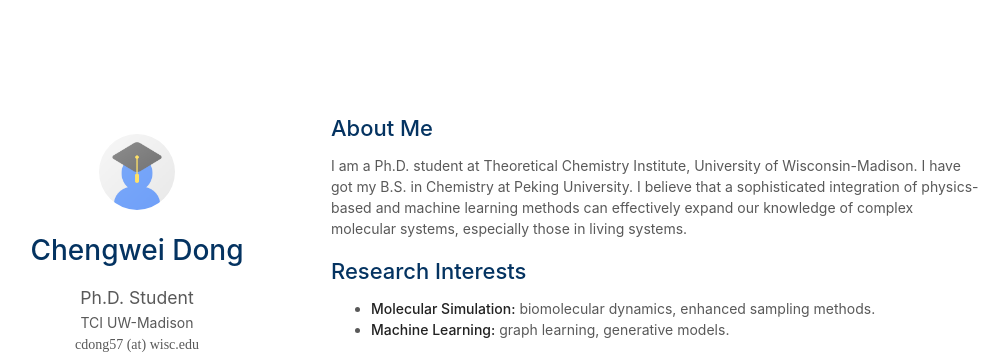
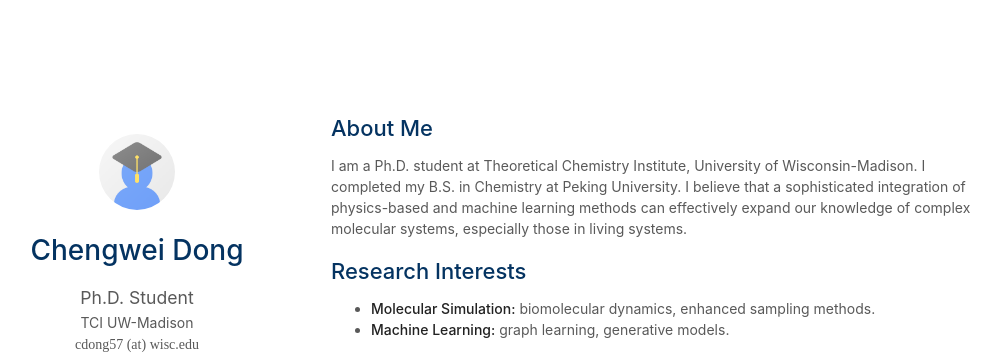
Before and after one commit to HCAya/profile, a Jekyll site: the page built from index.md, in a window 1280 px wide. Shown: the top 354 px of the page, without its empty margins (139-1144 px from the left). Built offline with Jekyll 4.4.1, drawn with Linux system fonts in a browser that asks for light colours; a style sheet for code colours, icons or effects is not loaded; our own code applies the rules of GitHub Pages for plain Markdown files; part of the change alters nothing that is shown.

Commit message:
modified:   _config.yml 	modified:   index.md

```diff
--- a/_config.yml
+++ b/_config.yml
@@ -12,11 +12,11 @@ canonical: https://minimal-light-theme.yliu.me/
 
 # Links
 # If you don't need one of them, you may delete the corresponding line.
-google_scholar: https://scholar.google.com/
+google_scholar: https://scholar.google.com/citations?hl=zh-CN&user=Y7zeIl4AAAAJ
 cv_link: assets/files/curriculum_vitae.pdf
-github_link: https://github.com/
-linkedin: https://www.linkedin.com/
-twitter: https://twitter.com/
+github_link: https://github.com/HCAya
+linkedin: https://www.linkedin.com/in/chengwei-dong-ab7224335/
+twitter: https://x.com/DongCw58994
 
 # Images (e.g., your profile picture and your website's favicon)
 # "favicon" and "favicon_dark" are used for the light and dark modes, respectively.
--- a/index.md
+++ b/index.md
@@ -4,7 +4,7 @@ layout: homepage
 
 ## About Me
 
-I am a Ph.D. student at Theoretical Chemistry Institute, University of Wisconsin-Madison. I have got my B.S. in Chemistry at Peking University. I believe that a sophisticated integration of physics-based and machine learning methods can effectively expand our knowledge of complex molecular systems, especially those in living systems.
+I am a Ph.D. student at Theoretical Chemistry Institute, University of Wisconsin-Madison. I completed my B.S. in Chemistry at Peking University. I believe that a sophisticated integration of physics-based and machine learning methods can effectively expand our knowledge of complex molecular systems, especially those in living systems.
 
 ## Research Interests
 
```
